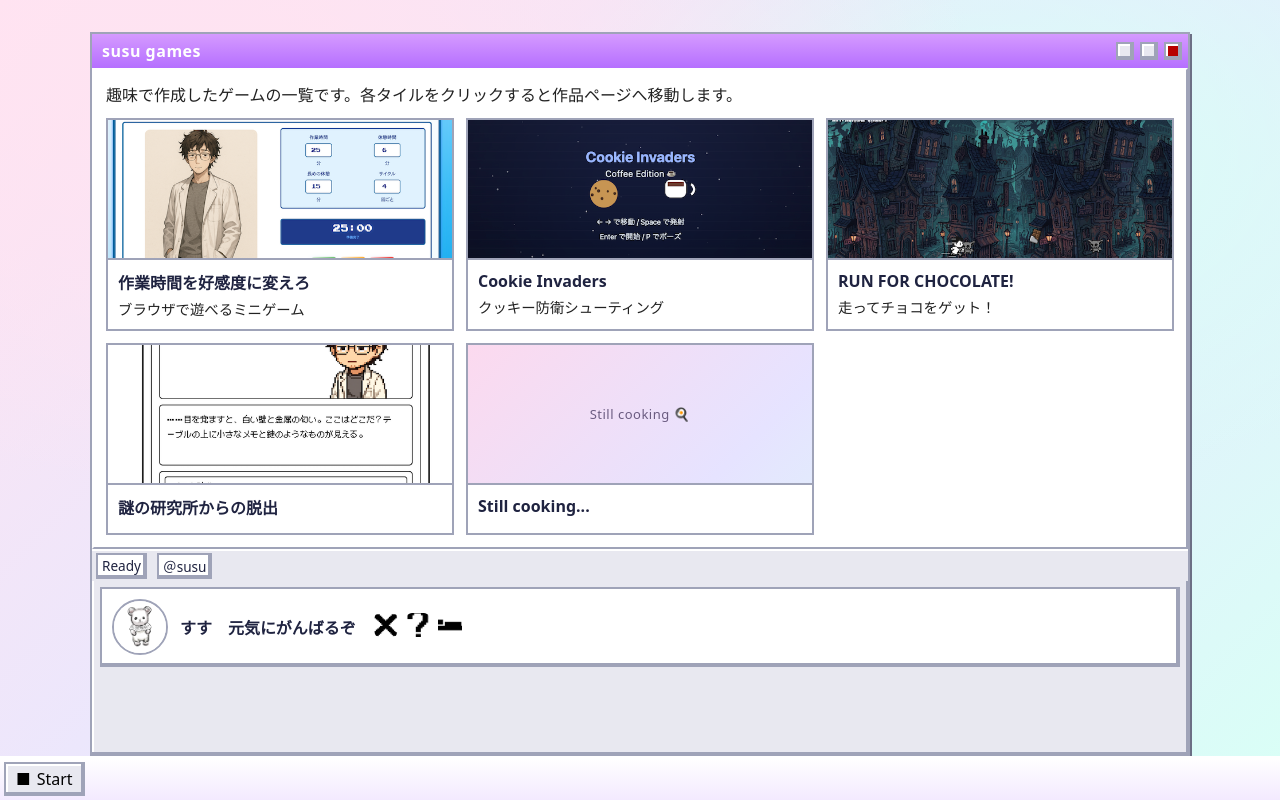
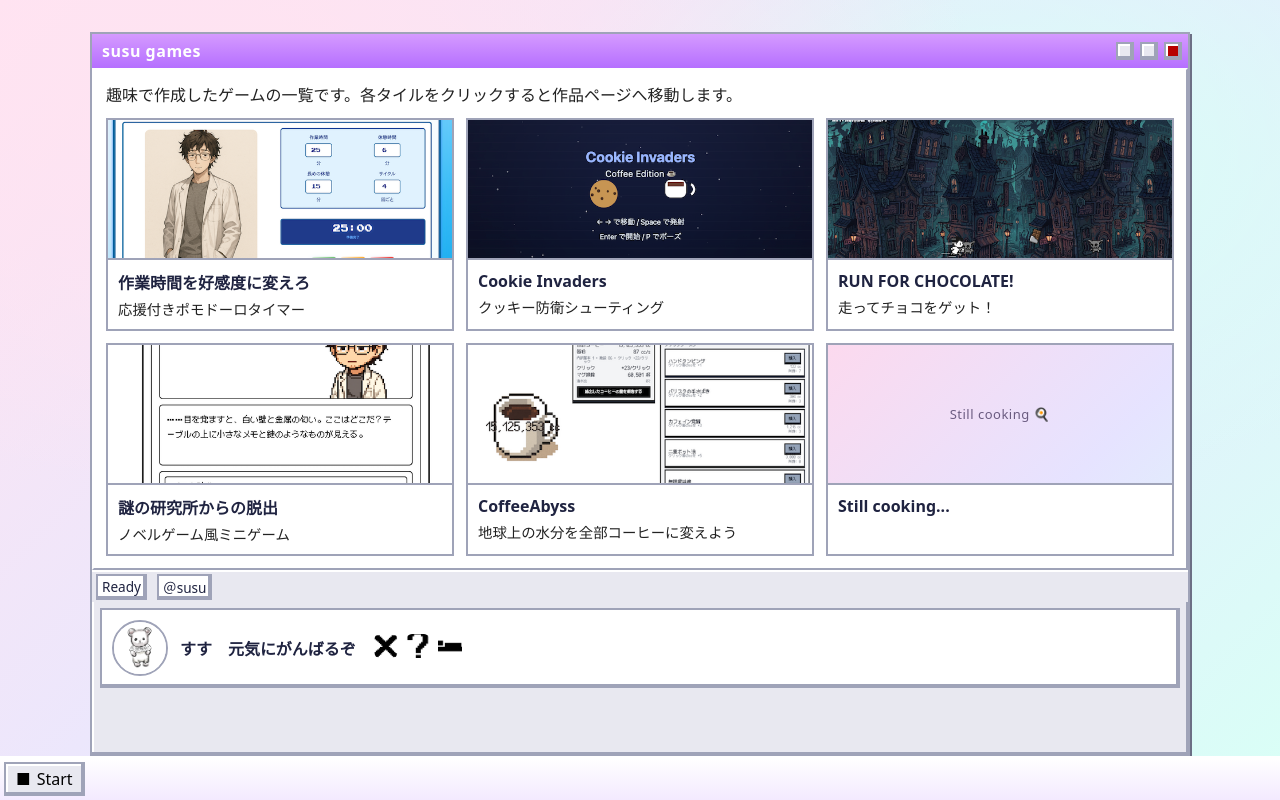
Before and after one commit to cleanpkt/susu_games, a plain HTML site: page index.html in a window 1280 px wide. Drawn offline with Linux system fonts and the light colour scheme; a web font is replaced by a local one.

Commit message:
fix: ゲーム追加

```diff
--- a/index.html
+++ b/index.html
@@ -27,7 +27,7 @@
               <div class="thumb" aria-hidden="true"></div>
               <div class="tile-info">
                 <div class="tile-title">作業時間を好感度に変えろ</div>
-                <div class="tile-desc">ブラウザで遊べるミニゲーム</div>
+                <div class="tile-desc">応援付きポモドーロタイマー</div>
               </div>
             </a>
 
@@ -51,6 +51,15 @@
               <div class="thumb" aria-hidden="true"></div>
               <div class="tile-info">
                 <div class="tile-title">謎の研究所からの脱出</div>
+                <div class="tile-desc">ノベルゲーム風ミニゲーム</div>
+              </div>
+            </a>
+            <!-- 2列目 中央: CoffeeAbyss -->
+            <a class="tile" role="listitem" href="https://coffee-abyss.vercel.app/" target="_blank" rel="noopener noreferrer">
+              <div class="thumb has-image" aria-hidden="true" style="background-image: url('images/game5.png'); background-size: cover; background-position: center;"></div>
+              <div class="tile-info">
+                <div class="tile-title">CoffeeAbyss</div>
+                <div class="tile-desc">地球上の水分を全部コーヒーに変えよう</div>
               </div>
             </a>
             <a class="tile wip" role="listitem" href="#" aria-label="Still cooking">
--- a/styles.css
+++ b/styles.css
@@ -129,6 +129,11 @@ body {
   color: #5b5f80;
   font-size: 12px;
   letter-spacing: 1px;
+}
+
+/* 画像が設定されている場合は NO IMAGE を非表示 */
+.thumb.has-image::after {
+  content: '';
 }
 
 /* タイルのサムネにホバーでゆるく動くグラデーション */
```
Also changed, not shown: images/game5.png (added).
